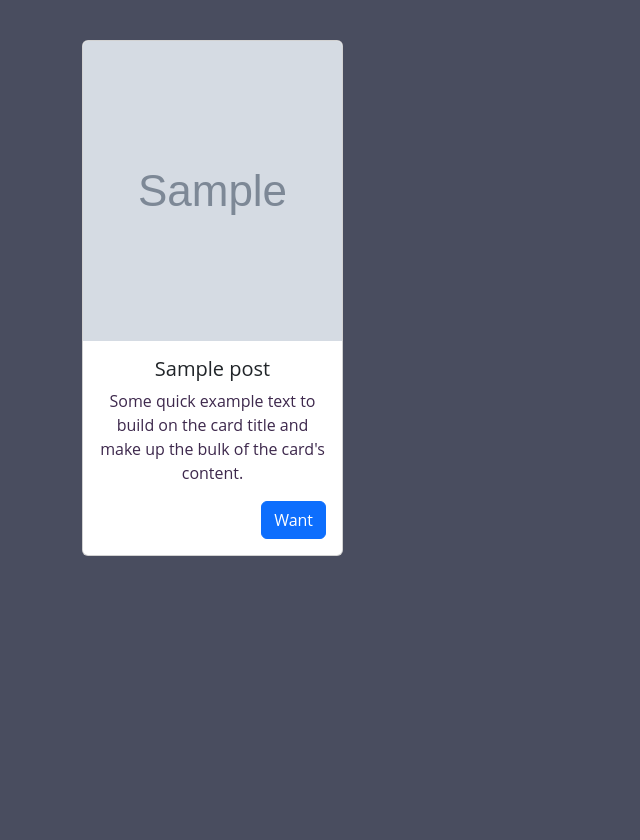
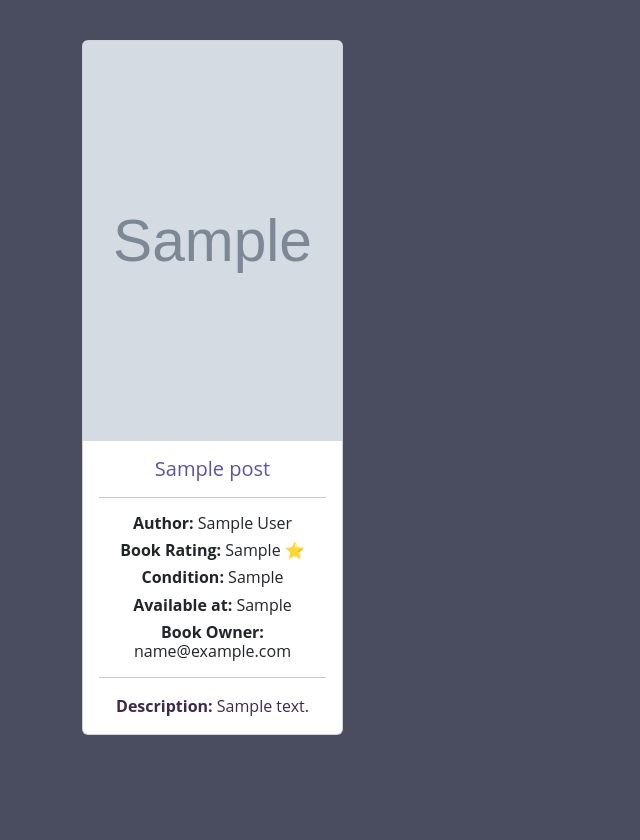
Before and after one commit to b-gogeishvili/Book-Giveaway-Service, a Flask app: page / in a window 1280 px wide. Shown: the part 56-896 px from the top of the page, without its empty margins (0-640 px from the left). Before the commit the page ends 612 px from the top, so only its background shows below. Run offline with Flask 3, Linux system fonts and the light colour scheme; tables that the repository leaves empty hold one stand-in row (values such as "Sample post"); grey boxes marked "Sample" are stand-in pictures; some libraries are stand-ins or nearby versions.

Commit message:
Added Google Books API and updated book management system.

```diff
--- a/main.py
+++ b/main.py
@@ -1,13 +1,12 @@
-from flask import Flask, render_template, abort, flash, redirect, url_for, request
+from flask import Flask, render_template, flash, redirect, url_for, request
 from flask_sqlalchemy import SQLAlchemy
 from flask_bootstrap import Bootstrap5
 from flask_login import LoginManager, login_user, UserMixin, current_user, logout_user
 from sqlalchemy.orm import relationship
 from werkzeug.security import generate_password_hash, check_password_hash
-from functools import wraps
 import requests
 
-from form import RegisterForm, LoginForm, BookForm
+from form import RegisterForm, LoginForm, BookForm, EditForm
 
 key = "AIzaSyBDHmv_vq36DeMkCrvmPTY89uaqtUXlEMA"
 app = Flask(__name__)
@@ -37,20 +36,50 @@ class User(UserMixin, db.Model):
     name = db.Column(db.String(100))
 
     posts = relationship("BookPost", back_populates="author")
+    wishes = relationship("UserWish", back_populates="user_wish")
+    # reqs = relationship("UserReq", back_populates="user_req")
 
 
-class BookPost(UserMixin, db.Model):
+class BookPost(db.Model):
     __tablename__ = "book_posts"
-    id = db.Column(db.Integer, primary_key=True)
-    title = db.Column(db.String(250), unique=True, nullable=False)
+    id = db.Column(db.Integer, unique=True, primary_key=True)
+    title = db.Column(db.String(250), nullable=False)
     book_author = db.Column(db.String(250), nullable=False)
-    genre = db.Column(db.String(250), nullable=False)
     description = db.Column(db.String(250), nullable=False)
-    condition = db.Column(db.Text, nullable=False)
+    loc = db.Column(db.String(250), nullable=False)
+    rating = db.Column(db.String(250), nullable=False)
+    condition = db.Column(db.String(250), nullable=False)
     img_url = db.Column(db.String(250), nullable=False)
 
     author_id = db.Column(db.Integer, db.ForeignKey("users.id"))
     author = relationship("User", back_populates="posts")
+
+    wishes = relationship("UserWish", back_populates="book_wish")
+    reqs = relationship("UserReq", back_populates="book_req")
+
+
+class UserWish(db.Model):
+    __tablename__ = "user_wish"
+    id = db.Column(db.String, unique=True, primary_key=True)
+
+    user_wish_id = db.Column(db.Integer, db.ForeignKey("users.id"))
+    user_wish = relationship("User", back_populates="wishes")
+
+    book_wish_id = db.Column(db.Integer, db.ForeignKey("book_posts.id"))
+    book_wish = relationship("BookPost", back_populates="wishes")
+
+
+class UserReq(db.Model):
+    __tablename__ = "user_req"
+    id = db.Column(db.String, unique=True, primary_key=True)
+    req_from = db.Column(db.String)
+    req_from_email = db.Column(db.String)
+
+    # user_req_id = db.Column(db.Integer, db.ForeignKey("users.id"))
+    # user_req = relationship("User", back_populates="reqs")
+
+    book_req_id = db.Column(db.Integer, db.ForeignKey("book_posts.id"))
+    book_req = relationship("BookPost", back_populates="reqs")
 
 
 with app.app_context():
@@ -67,7 +96,10 @@ def home():
 def add_book():
     form = BookForm()
     if form.validate_on_submit():
-        return redirect(url_for("select", book_author=form.book_author.data, title=form.title.data))
+        return redirect(url_for("select",
+                                book_author=form.book_author.data,
+                                title=form.title.data,
+                                condition=form.condition.data, loc=form.loc.data))
     return render_template("add_book.html", form=form)
 
 
@@ -75,20 +107,102 @@ def add_book():
 def select():
     title = request.args.get("title")
     book_author = request.args.get("book_author")
-    url = f"https://www.googleapis.com/books/v1/volumes?q={title}+inauthor:{book_author}&orderBy=relevance&langRestrict=en&key={key}"
+    condition = request.args.get("condition")
+    loc = request.args.get("loc")
+    url = (f"https://www.googleapis.com/books/v1/volumes?q={title}+inauthor:{book_author}&orderBy=relevance"
+           f"&langRestrict=en&key={key}")
     data = requests.get(url).json()["items"]
-    print(data[0]["volumeInfo"]["imageLinks"])
-    return render_template("select.html", books=data)
+    return render_template("select.html", books=data, condition=condition, loc=loc)
 
 
-def admin_only(f):
-    @wraps(f)
-    def decorated_function(*args, **kwargs):
-        if current_user.id != 1:
-            return abort(403)
-        return f(*args, **kwargs)
+@app.route("/adding", methods=["POST", "GET"])
+def adding():
+    new_book = BookPost(
+        title=request.args.get("title"),
+        book_author=request.args.get("book_author"),
+        description=request.args.get("description"),
+        rating=request.args.get("rating"),
+        loc=request.args.get("loc"),
+        condition=request.args.get("condition"),
+        img_url=request.args.get("img_url"),
+        author=current_user
+    )
+    db.session.add(new_book)
+    db.session.commit()
 
-    return decorated_function
+    return redirect(url_for("home"))
+
+
+@app.route("/edit/<int:book_id>", methods=["POST", "GET"])
+def edit(book_id):
+    form = EditForm()
+
+    if form.validate_on_submit():
+        book_to_update = db.get_or_404(BookPost, book_id)
+        book_to_update.condition = form.condition.data
+        book_to_update.loc = form.loc.data
+        db.session.commit()
+
+        return redirect(url_for('home'))
+
+    return render_template("edit.html", form=form)
+
+
+@app.route("/delete", methods=["POST", "GET"])
+def delete():
+    book_id = request.args.get("book_id")
+    book_to_delete = db.get_or_404(BookPost, book_id)
+    db.session.delete(book_to_delete)
+    db.session.commit()
+
+    return redirect(url_for('home'))
+
+
+@app.route("/want", methods=["POST", "GET"])
+def want():
+    book_wish_id = request.args.get("book_id")
+    user_wish_id = request.args.get("current_user_id")
+    wish_id = str(user_wish_id) + str(book_wish_id)
+
+    result = db.session.execute(db.select(UserWish).where(UserWish.id == wish_id)).scalar()
+    if not result:
+        new_wish = UserWish(
+            id=wish_id,
+            user_wish_id=user_wish_id,
+            book_wish_id=book_wish_id
+        )
+        db.session.add(new_wish)
+        db.session.commit()
+    else:
+        flash("Already in your wishlist!")  # fix
+        return redirect(url_for("home"))
+
+    book_req_id = book_wish_id
+    user_req_id = request.args.get("user_id")
+    req_id = str(user_req_id) + str(book_req_id)
+
+    new_req = UserReq(
+        id=req_id,
+        req_from=current_user.name,
+        req_from_email=current_user.email,
+        user_req_id=user_req_id,
+        book_req_id=book_req_id
+    )
+    db.session.add(new_req)
+    db.session.commit()
+    return redirect(url_for("wishlist"))
+
+
+@app.route("/wishlist")
+def wishlist():
+    wishes = db.session.execute(db.Select(UserWish)).scalars().all()
+    return render_template("wishlist.html", books_to_display=wishes)
+
+
+@app.route("/requests")
+def reqs():
+    all_reqs = db.session.execute(db.Select(UserReq)).scalars().all()
+    return render_template("requests.html", books_to_display=all_reqs)
 
 
 @app.route("/register", methods=["POST", "GET"])
--- a/templates/base.html
+++ b/templates/base.html
@@ -33,7 +33,7 @@
                           Sort By
                       </a>
                       <ul class="dropdown-menu">
-                        <li><a class="dropdown-item" href="{{ url_for('add_book') }}">Title</a></li>
+                        <li><a class="dropdown-item" href="">Title</a></li>
                         <li><a class="dropdown-item" href="#">Condition</a></li>
                       </ul>
                     </li>
@@ -43,8 +43,11 @@
                       </a>
                       <ul class="dropdown-menu">
                         <li><a class="dropdown-item" href="{{ url_for('add_book') }}">Add Book</a></li>
-                        <li><a class="dropdown-item" href="#">Favorites</a></li>
-                        <li><a class="dropdown-item" href="#">Requests</a></li>
+                          <li><a class="dropdown-item" href="#">My Books</a></li>
+                          {% if current_user.id != 1 %}
+                        <li><a class="dropdown-item" href="{{ url_for('wishlist') }}">Wishlist</a></li>
+                          {% endif %}
+                        <li><a class="dropdown-item" href="{{ url_for('reqs') }}">Requests</a></li>
                       </ul>
                     </li>
                     <li class="nav-item">
--- a/templates/index.html
+++ b/templates/index.html
@@ -2,15 +2,27 @@
 
 {% block content %}
 <div class="container">
-    <div class="row gy-4 my-15">
+    <div class="row gy-213 my-1">
             {% for book in all_books %}
             <div class="col-sm-6 col-md-4 col-lg-3">
                 <div class="card">
-                  <img src="{{ book.img_url }}" height="300" class="card-img-top" alt="...">
+                  <img width="200" height="400" src='{{ book.img_url }}' class="card-img-top" alt="thumbnail">
                   <div class="card-body">
-                    <h5 class="card-title">{{ book.title }}</h5>
-                    <p class="card-text">Some quick example text to build on the card title and make up the bulk of the card's content.</p>
-                    <a href="#" class="btn btn-primary">Want</a>
+                    <h5 class="card-title" style="color:#5B54A0">{{ book.title }}</h5>
+                      <hr>
+                      <h6 class="card-title"> <b> Author: </b> {{ book.book_author }}</h6>
+                      <h6 class="card-title"> <b> Book Rating: </b> {{ book.rating }} ⭐</h6>
+                      <h6 class="card-title"> <b> Condition: </b> {{ book.condition }}</h6>
+                      <h6 class="card-title"> <b> Available at: </b> {{ book.loc }}</h6>
+                      <h6 class="card-title"> <b> Book Owner: </b> {{ book.author.email }}</h6>
+                      <hr>
+                    <p class="card-text" style="overflow: hidden; -webkit-line-clamp: 8; display: -webkit-box; -webkit-box-orient: vertical; "> <b> Description: </b>{{ book.description }}</p>
+                      {% if current_user.id == book.author_id or current_user.id == 1 %}
+                       <a href="{{ url_for('delete', book_id=book.id) }}" class="btn btn-danger">Delete</a>
+                      <a href="{{ url_for('edit', book_id=book.id) }}"  class="btn btn-warning">Edit</a>
+                      {% elif current_user.is_authenticated %}
+                    <a href="{{ url_for('want', book_id=book.id, current_user_id=current_user.id, user_id=book.author_id) }}" class="btn btn-primary">Want</a>
+                    {% endif %}
                   </div>
                 </div>
             </div>
```
Also changed, not shown: form.py (+8 -0 lines), templates/edit.html (added, +9 -0 lines), templates/requests.html (added, +29 -0 lines), templates/select.html (+25 -5 lines), templates/wishlist.html (added, +29 -0 lines), instance/library.db.
